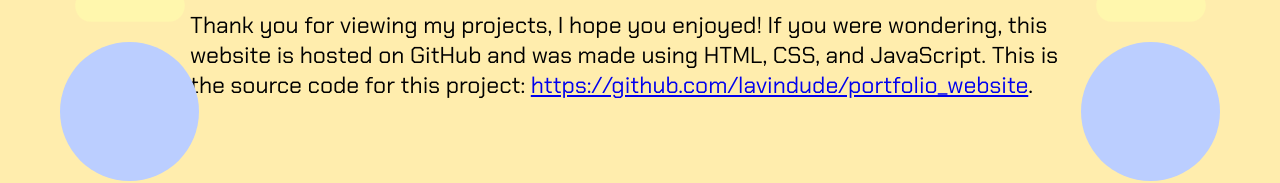
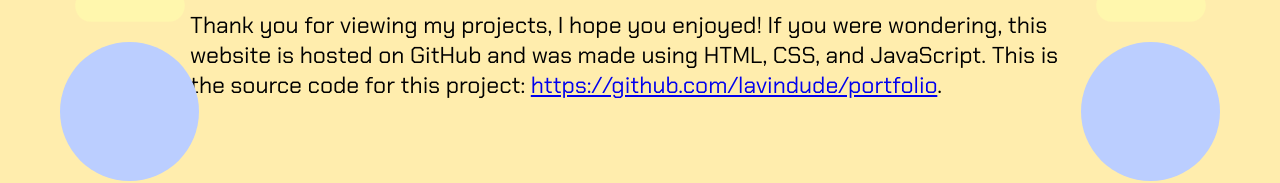
Before and after one commit to lavindude/portfolio, a plain HTML site: page projects.html in a window 1280 px wide. Shown: the part 5628-5811 px from the top of the page. Drawn offline with Linux system fonts and the light colour scheme.

Commit message:
updated repo URL

```diff
--- a/projects.html
+++ b/projects.html
@@ -145,7 +145,7 @@
                 Thank you for viewing my projects, I hope you enjoyed! If you were wondering, this website is hosted on GitHub and
                 was made using HTML, CSS, and JavaScript. This is the source code for this project:
                 <a href="https://github.com/lavindude/portfolio_website" target="_blank">
-                    https://github.com/lavindude/portfolio_website</a>.
+                    https://github.com/lavindude/portfolio</a>.
             </p>
         </div>
         <div class="left_decorations">
```
